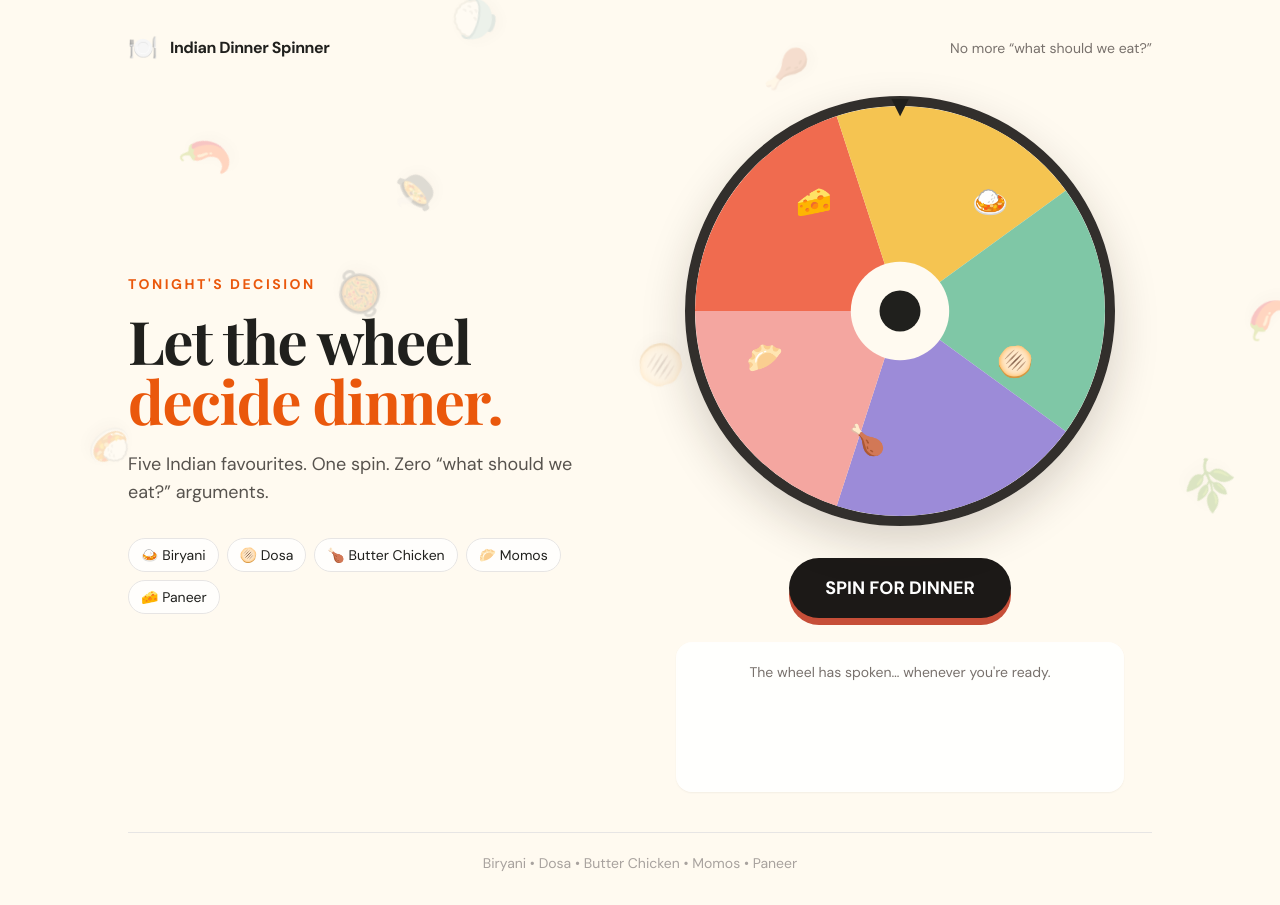
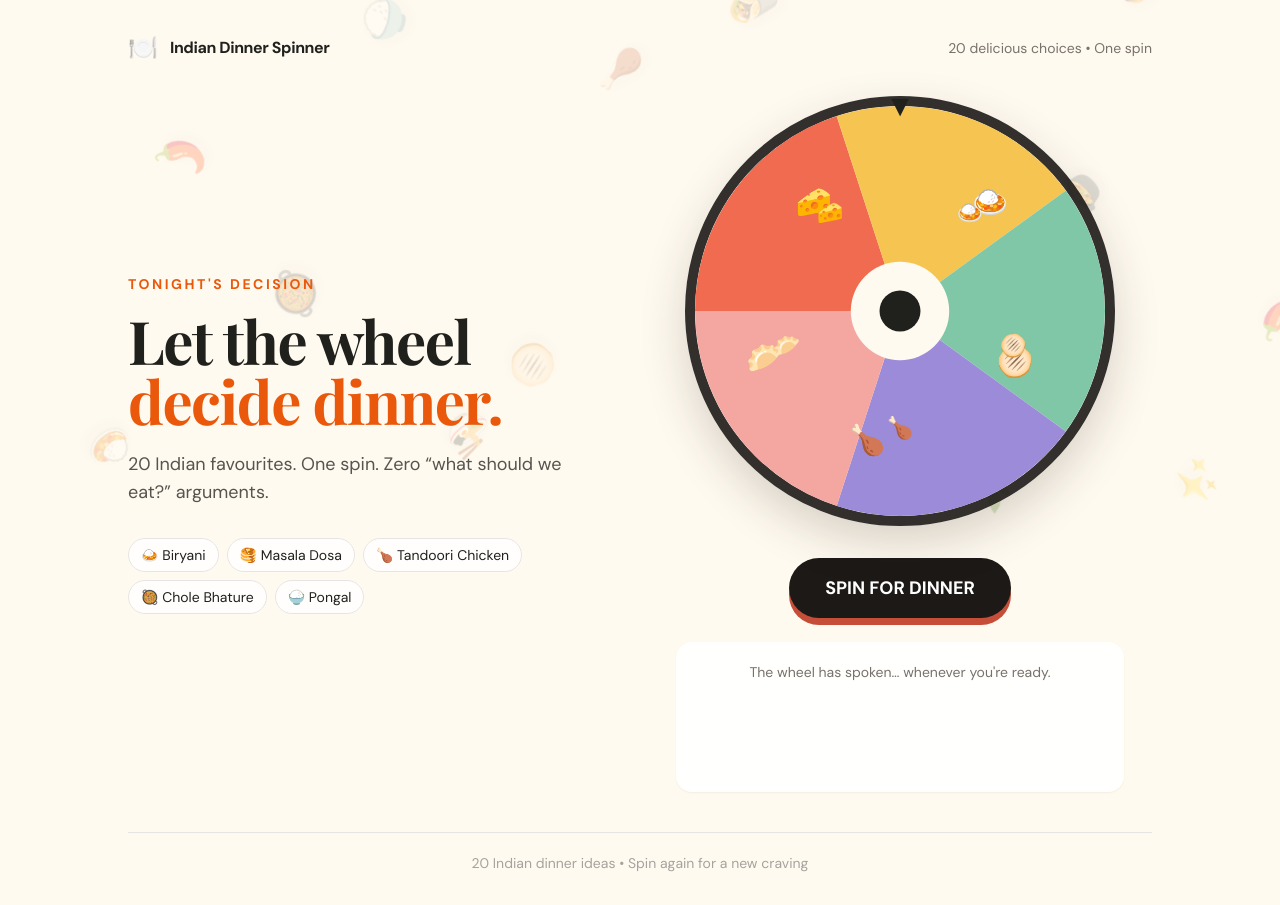
Before and after one commit to Shruti-K-A/Digital-Spinner, a plain HTML site: page public/index.html in a window 1280 px wide. Drawn offline with nearby package versions, Linux system fonts and the light colour scheme.

Commit message:
Expand the Indian Dinner Spinner from five dishes to twenty dishes while preserving the appetizing result experience.
Expanded the food catalog to 20 Indian dinner choices with individual emojis and sensory descriptions. Updated the page copy and floating food background while keeping the existing spinner interaction.

v6

```diff
--- a/public/app.js
+++ b/public/app.js
@@ -6,15 +6,55 @@ document.addEventListener('DOMContentLoaded', () => {
   const description = document.querySelector('#description');
 
   const foods = [
-    { name: 'Biryani', emoji: '🍛', text: 'Fragrant basmati rice layered with aromatic spices, tender pieces and a rich, savory warmth. The aroma alone can make you hungry before the first bite.' },
-    { name: 'Dosa', emoji: '🫓', text: 'Golden, thin and wonderfully crisp at the edges, with a soft centre. Pair it with chutney and sambar for a satisfying mix of crunch, tang and spice.' },
-    { name: 'Butter Chicken', emoji: '🍗', text: 'Tender chicken in a silky tomato-butter gravy with gentle spices. Creamy, mildly smoky and rich — pure comfort food with a luxurious aroma.' },
-    { name: 'Momos', emoji: '🥟', text: 'Steamed, juicy dumplings with a soft wrapper and a flavourful filling. Dip them into spicy chutney for that irresistible hot-and-tangy kick.' },
-    { name: 'Paneer', emoji: '🧀', text: 'Soft, satisfying paneer that soaks up the flavours of its masala. Creamy, hearty and aromatic — a delicious choice when you want something comforting.' }
+    { name:'Biryani', emoji:'🍛', text:'Fragrant basmati rice layered with aromatic spices, tender pieces and a rich, savory warmth. The aroma alone can make you hungry before the first bite.' },
+    { name:'Dosa', emoji:'🫓', text:'Golden, thin and wonderfully crisp at the edges, with a soft centre. Pair it with chutney and sambar for a satisfying mix of crunch, tang and spice.' },
+    { name:'Butter Chicken', emoji:'🍗', text:'Tender chicken in a silky tomato-butter gravy with gentle spices. Creamy, mildly smoky and rich — pure comfort food with a luxurious aroma.' },
+    { name:'Momos', emoji:'🥟', text:'Steamed, juicy dumplings with a soft wrapper and flavourful filling. Dip them into spicy chutney for an irresistible hot-and-tangy kick.' },
+    { name:'Paneer Tikka', emoji:'🧀', text:'Char-grilled paneer with smoky edges, colourful vegetables and warming spices. Soft inside, slightly crisp outside and wonderfully aromatic.' },
+    { name:'Hakka Noodles', emoji:'🍜', text:'Wok-tossed noodles with vegetables, savoury sauces and a delicious smoky aroma. Slippery, springy and full of bold Indo-Chinese flavour.' },
+    { name:'Fried Rice', emoji:'🍚', text:'Fluffy rice tossed with vegetables, aromatics and savoury seasoning. Each bite is comforting, fragrant and packed with wok-kissed flavour.' },
+    { name:'Chole Bhature', emoji:'🥘', text:'Spiced chickpea curry with fluffy, deep-fried bhature. Bold, tangy and hearty — the kind of meal that feels indulgent from the first bite.' },
+    { name:'Parotta', emoji:'🫓', text:'Flaky, layered and delightfully chewy, with crisp golden edges. Tear it apart and pair it with a rich curry for an irresistible combination.' },
+    { name:'Idli & Sambar', emoji:'🍲', text:'Soft, pillowy idlis paired with warm, tangy sambar. Light yet satisfying, with comforting lentil, vegetable and spice flavours.' },
+    { name:'Kathi Roll', emoji:'🌯', text:'A warm flaky roll wrapped around a spicy, savoury filling with onions and fresh chutney. Juicy, tangy and perfect for a satisfying bite.' },
+    { name:'Rajma Chawal', emoji:'🍚', text:'Creamy kidney bean curry served with fluffy rice. Earthy, mildly spiced and deeply comforting — classic homestyle food.' },
+    { name:'Masala Dosa', emoji:'🥞', text:'A crisp golden dosa filled with fragrant spiced potato masala. Crunchy, savoury and delicious with coconut chutney and sambar.' },
+    { name:'Chicken 65', emoji:'🍗', text:'Crispy, spicy chicken with a juicy centre, curry leaves and a punch of aromatic seasoning. Tangy, fiery and seriously snackable.' },
+    { name:'Pav Bhaji', emoji:'🥘', text:'Buttery toasted pav with a thick, spicy vegetable bhaji. Rich, tangy and buttery with a mouth-watering street-food aroma.' },
+    { name:'Pongal', emoji:'🍚', text:'Warm, soft rice and lentils with ghee, pepper and aromatic tempering. Creamy, comforting and wonderfully soothing.' },
+    { name:'Vada', emoji:'🍩', text:'Crisp and golden outside with a soft, savoury centre. Enjoy it with sambar or chutney for a satisfying contrast of crunch and warmth.' },
+    { name:'Dal Makhani', emoji:'🥘', text:'Slow-cooked black lentils with butter and gentle spices. Creamy, smoky and luxurious, with a rich aroma that begs for naan or rice.' },
+    { name:'Naan & Paneer Butter Masala', emoji:'🫓', text:'Soft naan with creamy paneer in a silky tomato-butter gravy. Rich, aromatic and indulgent — pure restaurant-style comfort.' },
+    { name:'Tandoori Chicken', emoji:'🍗', text:'Juicy chicken roasted with yogurt and aromatic spices for smoky charred edges. Bold, smoky, tangy and irresistibly fragrant.' }
   ];
 
   let rotation = 0;
   let spinning = false;
+
+  function updateWheelIcons() {
+    const svg = wheel.querySelector('svg');
+    const oldIcons = svg.querySelector('.food-icons');
+    if (oldIcons) oldIcons.remove();
+    const group = document.createElementNS('http://www.w3.org/2000/svg','g');
+    group.setAttribute('class','food-icons');
+    group.setAttribute('font-size','5.2');
+    group.setAttribute('text-anchor','middle');
+    group.setAttribute('dominant-baseline','middle');
+    foods.slice(0,5).forEach((food,index) => {
+      const angles = [-54,18,90,162,234];
+      const rad = angles[index] * Math.PI / 180;
+      const x = 50 + 29 * Math.cos(rad);
+      const y = 50 + 29 * Math.sin(rad);
+      const text = document.createElementNS('http://www.w3.org/2000/svg','text');
+      text.setAttribute('x',x);
+      text.setAttribute('y',y);
+      text.textContent=food.emoji;
+      group.appendChild(text);
+    });
+    svg.appendChild(group);
+  }
+
+  updateWheelIcons();
 
   button.addEventListener('click', () => {
     if (spinning) return;
--- a/public/index.html
+++ b/public/index.html
@@ -1,23 +1,22 @@
 <!DOCTYPE html>
 <html lang="en"><head><meta charset="UTF-8"><meta name="viewport" content="width=device-width,initial-scale=1"><title>Indian Dinner Spinner</title><link rel="stylesheet" href="/theme.css"><script src="https://cdn.tailwindcss.com"></script><script defer src="/app.js"></script></head>
 <body class="relative overflow-x-hidden">
-<div class="food-floaters" aria-hidden="true"><span>🍛</span><span>🌶️</span><span>🥘</span><span>🍚</span><span>🫓</span><span>🍗</span><span>🥟</span><span>🧈</span><span>🌿</span><span>🍲</span><span>✨</span><span>🌶️</span></div>
+<div class="food-floaters" aria-hidden="true"><span>🍛</span><span>🌶️</span><span>🥘</span><span>🍚</span><span>🫓</span><span>🍗</span><span>🥟</span><span>🧈</span><span>🌿</span><span>🍲</span><span>✨</span><span>🌶️</span><span>🍜</span><span>🌯</span><span>🍩</span></div>
 <main class="relative z-10 min-h-screen px-5 py-8 sm:px-8"><div class="mx-auto max-w-5xl">
-<header class="flex items-center justify-between mb-8"><div class="flex items-center gap-3"><span class="text-2xl">🍽️</span><span class="font-bold tracking-tight">Indian Dinner Spinner</span></div><span class="text-sm text-stone-500 hidden sm:block">No more “what should we eat?”</span></header>
+<header class="flex items-center justify-between mb-8"><div class="flex items-center gap-3"><span class="text-2xl">🍽️</span><span class="font-bold tracking-tight">Indian Dinner Spinner</span></div><span class="text-sm text-stone-500 hidden sm:block">20 delicious choices • One spin</span></header>
 <section class="grid lg:grid-cols-[1fr_1.05fr] gap-10 items-center">
-<div class="lg:pr-8"><p class="text-sm font-bold uppercase tracking-[.18em] text-orange-600 mb-4">Tonight's decision</p><h1 class="font-['Playfair_Display'] text-5xl sm:text-6xl leading-[.98] tracking-tight mb-5">Let the wheel<br><span class="text-orange-600">decide dinner.</span></h1><p class="text-lg text-stone-600 max-w-md leading-7">Five Indian favourites. One spin. Zero “what should we eat?” arguments.</p>
-<div class="mt-8 flex flex-wrap gap-2"><span class="rounded-full border border-stone-200 bg-white/80 px-3 py-1.5 text-sm">🍛 Biryani</span><span class="rounded-full border border-stone-200 bg-white/80 px-3 py-1.5 text-sm">🫓 Dosa</span><span class="rounded-full border border-stone-200 bg-white/80 px-3 py-1.5 text-sm">🍗 Butter Chicken</span><span class="rounded-full border border-stone-200 bg-white/80 px-3 py-1.5 text-sm">🥟 Momos</span><span class="rounded-full border border-stone-200 bg-white/80 px-3 py-1.5 text-sm">🧀 Paneer</span></div></div>
+<div class="lg:pr-8"><p class="text-sm font-bold uppercase tracking-[.18em] text-orange-600 mb-4">Tonight's decision</p><h1 class="font-['Playfair_Display'] text-5xl sm:text-6xl leading-[.98] tracking-tight mb-5">Let the wheel<br><span class="text-orange-600">decide dinner.</span></h1><p class="text-lg text-stone-600 max-w-md leading-7">20 Indian favourites. One spin. Zero “what should we eat?” arguments.</p>
+<div class="mt-8 flex flex-wrap gap-2"><span class="rounded-full border border-stone-200 bg-white/80 px-3 py-1.5 text-sm">🍛 Biryani</span><span class="rounded-full border border-stone-200 bg-white/80 px-3 py-1.5 text-sm">🥞 Masala Dosa</span><span class="rounded-full border border-stone-200 bg-white/80 px-3 py-1.5 text-sm">🍗 Tandoori Chicken</span><span class="rounded-full border border-stone-200 bg-white/80 px-3 py-1.5 text-sm">🥘 Chole Bhature</span><span class="rounded-full border border-stone-200 bg-white/80 px-3 py-1.5 text-sm">🍚 Pongal</span></div></div>
 <div class="flex flex-col items-center">
 <div class="relative w-[min(78vw,430px)] aspect-square"><div class="absolute -top-2 left-1/2 -translate-x-1/2 z-20 text-3xl">▼</div>
 <div id="wheel" class="absolute inset-0 rounded-full border-[10px] border-stone-900/90 shadow-[0_18px_45px_rgba(40,30,15,.18)] overflow-hidden transition-transform duration-[3200ms] ease-[cubic-bezier(.12,.75,.18,1)]">
 <svg viewBox="0 0 100 100" class="w-full h-full"><g transform="rotate(-90 50 50)"><path d="M50 50 L50 0 A50 50 0 0 1 97.55 34.55 Z" fill="#f06b4f"/><path d="M50 50 L97.55 34.55 A50 50 0 0 1 79.39 90.45 Z" fill="#f5c451"/><path d="M50 50 L79.39 90.45 A50 50 0 0 1 20.61 90.45 Z" fill="#7fc7a6"/><path d="M50 50 L20.61 90.45 A50 50 0 0 1 2.45 34.55 Z" fill="#9c8bd8"/><path d="M50 50 L2.45 34.55 A50 50 0 0 1 50 0 Z" fill="#f4a6a0"/></g><circle cx="50" cy="50" r="12" fill="#fffaf0"/><circle cx="50" cy="50" r="5" fill="#20201d"/><g font-size="7.2" text-anchor="middle" dominant-baseline="middle"><text x="72" y="24">🍛</text><text x="78" y="63">🫓</text><text x="42" y="82">🍗</text><text x="17" y="62">🥟</text><text x="29" y="24">🧀</text></g></svg></div></div>
 <button id="spinButton" class="mt-8 rounded-full bg-stone-900 px-9 py-4 text-lg font-bold text-white shadow-[0_7px_0_#c64e38] transition hover:-translate-y-0.5 hover:bg-stone-800 active:translate-y-1 active:shadow-[0_3px_0_#c64e38]">SPIN FOR DINNER</button>
 <div class="mt-6 min-h-[150px] w-full max-w-md rounded-2xl bg-white/85 p-5 text-center shadow-sm backdrop-blur-sm" aria-live="polite"><p id="status" class="text-sm text-stone-500">The wheel has spoken… whenever you're ready.</p><p id="result" class="font-['Playfair_Display'] text-4xl mt-1"></p><p id="description" class="mt-2 text-sm leading-6 text-stone-600"></p></div></div></section>
-<footer class="mt-10 pt-5 border-t border-stone-200 text-center text-sm text-stone-400">Biryani • Dosa • Butter Chicken • Momos • Paneer</footer>
+<footer class="mt-10 pt-5 border-t border-stone-200 text-center text-sm text-stone-400">20 Indian dinner ideas • Spin again for a new craving</footer>
 </div></main>
 <style>
-.food-floaters{position:fixed;inset:0;overflow:hidden;pointer-events:none;z-index:0;opacity:.22}
-.food-floaters span{position:absolute;font-size:clamp(24px,3vw,42px);animation:floatFood linear infinite;filter:drop-shadow(0 5px 8px rgba(80,50,20,.12))}
-.food-floaters span:nth-child(1){left:5%;animation-duration:18s;animation-delay:-3s}.food-floaters span:nth-child(2){left:14%;animation-duration:23s;animation-delay:-12s}.food-floaters span:nth-child(3){left:25%;animation-duration:20s;animation-delay:-7s}.food-floaters span:nth-child(4){left:36%;animation-duration:26s;animation-delay:-18s}.food-floaters span:nth-child(5){left:48%;animation-duration:19s;animation-delay:-5s}.food-floaters span:nth-child(6){left:60%;animation-duration:24s;animation-delay:-15s}.food-floaters span:nth-child(7){left:72%;animation-duration:21s;animation-delay:-9s}.food-floaters span:nth-child(8){left:82%;animation-duration:25s;animation-delay:-20s}.food-floaters span:nth-child(9){left:91%;animation-duration:22s;animation-delay:-4s}.food-floaters span:nth-child(10){left:30%;animation-duration:27s;animation-delay:-14s}.food-floaters span:nth-child(11){left:67%;animation-duration:17s;animation-delay:-2s}.food-floaters span:nth-child(12){left:96%;animation-duration:28s;animation-delay:-11s}
+.food-floaters{position:fixed;inset:0;overflow:hidden;pointer-events:none;z-index:0;opacity:.22}.food-floaters span{position:absolute;font-size:clamp(24px,3vw,42px);animation:floatFood linear infinite;filter:drop-shadow(0 5px 8px rgba(80,50,20,.12))}
+.food-floaters span:nth-child(1){left:5%;animation-duration:18s;animation-delay:-3s}.food-floaters span:nth-child(2){left:12%;animation-duration:23s;animation-delay:-12s}.food-floaters span:nth-child(3){left:20%;animation-duration:20s;animation-delay:-7s}.food-floaters span:nth-child(4){left:29%;animation-duration:26s;animation-delay:-18s}.food-floaters span:nth-child(5){left:38%;animation-duration:19s;animation-delay:-5s}.food-floaters span:nth-child(6){left:47%;animation-duration:24s;animation-delay:-15s}.food-floaters span:nth-child(7){left:56%;animation-duration:21s;animation-delay:-9s}.food-floaters span:nth-child(8){left:65%;animation-duration:25s;animation-delay:-20s}.food-floaters span:nth-child(9){left:74%;animation-duration:22s;animation-delay:-4s}.food-floaters span:nth-child(10){left:82%;animation-duration:27s;animation-delay:-14s}.food-floaters span:nth-child(11){left:90%;animation-duration:17s;animation-delay:-2s}.food-floaters span:nth-child(12){left:97%;animation-duration:28s;animation-delay:-11s}.food-floaters span:nth-child(13){left:33%;animation-duration:24s;animation-delay:-6s}.food-floaters span:nth-child(14){left:58%;animation-duration:20s;animation-delay:-13s}.food-floaters span:nth-child(15){left:88%;animation-duration:26s;animation-delay:-19s}
 @keyframes floatFood{0%{transform:translateY(110vh) translateX(0) rotate(0deg)}50%{transform:translateY(45vh) translateX(25px) rotate(160deg)}100%{transform:translateY(-15vh) translateX(-20px) rotate(320deg)}}
 </style></body></html>
```
